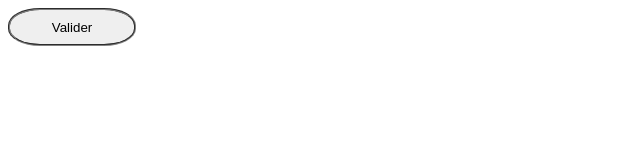
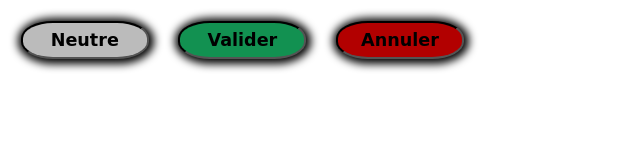
Before and after one commit to NeoFlake/elements, a plain HTML site: page index.html in a window 1280 px wide. Shown: the whole page, without its empty margins (0-640 px from the left). Drawn offline with Linux system fonts and the light colour scheme.

Commit message:
mise en place de la css des boutons

```diff
--- a/css/style.css
+++ b/css/style.css
@@ -1,7 +1,58 @@
-button{
+.button{
   width: 10vw;
   height: 3vw;
-  border-style: groove;
-  border-color: grey;
+  margin: 1vw;
+  font-family: cursive;
+  font-size: 1.1em;
+  font-weight: bold;
+  border-style: inset;
   border-radius: 25%/45%;
+  box-shadow: 1px 1px 8px 4px black;
 }
+
+.button:hover{
+  font-size: 1.2em;
+  border-style: outset;
+}
+
+.button:active{
+  font-size: 1em;
+  border-style: inset;
+  box-shadow: -5px -5px 8px -4px black;
+}
+
+.neutral{
+  background-color: #bbbbbb;
+}
+
+.neutral:hover{
+  background-color: #aaaaaa;
+}
+
+.neutral:active{
+  background-color: #bbbbbb;
+}
+
+.valid{
+  background-color: #129151;
+}
+
+.valid:hover{
+  background-color: #4da14d;
+}
+
+.valid:active{
+  background-color: #129151;
+}
+
+.annul{
+  background-color: #b20000;
+}
+
+.annul:hover{
+  background-color: #db0000;
+}
+
+.annul:active{
+  background-color: #b20000;
+}
--- a/index.html
+++ b/index.html
@@ -8,13 +8,15 @@
 
     <link rel="stylesheet" href="css/style.css" media="screen" title="no title">
 
-    <title></title>
+    <title>Bouton Learning</title>
 
   </head>
 
   <body>
 
-    <button>Valider</button>
+    <button class="button neutral">Neutre</button>
+    <button class="button valid">Valider</button>
+    <button class="button annul">Annuler</button>
 
   </body>
 
```
